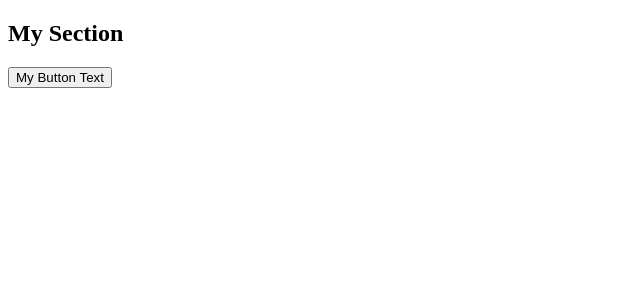
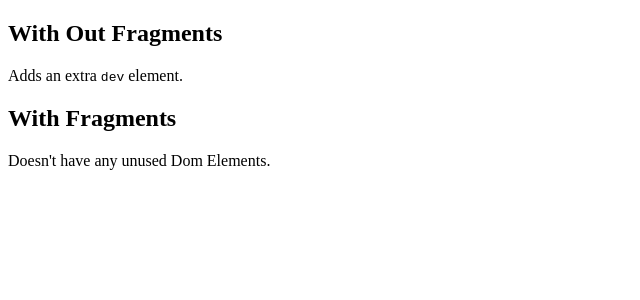
Before and after one commit to bagabobs/learn_react, a React (Create React App) app: page / in a window 1280 px wide. Shown: the top 300 px of the page, without its empty margins (0-640 px from the left). Built offline with nearby package versions, Linux system fonts and the light colour scheme.

Commit message:
fragments done

```diff
--- /dev/null
+++ b/src/WithFragments.js
@@ -0,0 +1,12 @@
+import {Component, Fragment} from "react";
+
+export default class WithFragments extends Component {
+    render() {
+        return (
+            <Fragment>
+                <h1>With Fragments</h1>
+                <p>Doesn't have any unused Dom Elements.</p>
+            </Fragment>
+        );
+    }
+}
--- /dev/null
+++ b/src/WithOutFragments.js
@@ -0,0 +1,14 @@
+import {Component} from "react";
+
+export default class WithOutFragments extends Component {
+    render() {
+        return (
+            <div>
+                <h1>With Out Fragments</h1>
+                <p>
+                    Adds an extra <code>dev</code> element.
+                </p>
+            </div>
+        );
+    }
+}
--- a/src/index.js
+++ b/src/index.js
@@ -1,12 +1,12 @@
-import {Component} from "react";
 import {render} from "react-dom";
 
-import MySection from "./MySection";
-import MyButton from "./MyButton";
+import WithFragments from "./WithFragments";
+import WithOutFragments from "./WithOutFragments";
 
 render(
-    <MySection>
-        <MyButton>My Button Text</MyButton>
-    </MySection>,
+    <section>
+        <WithOutFragments/>
+        <WithFragments/>
+    </section>,
     document.getElementById('root')
 );
```
